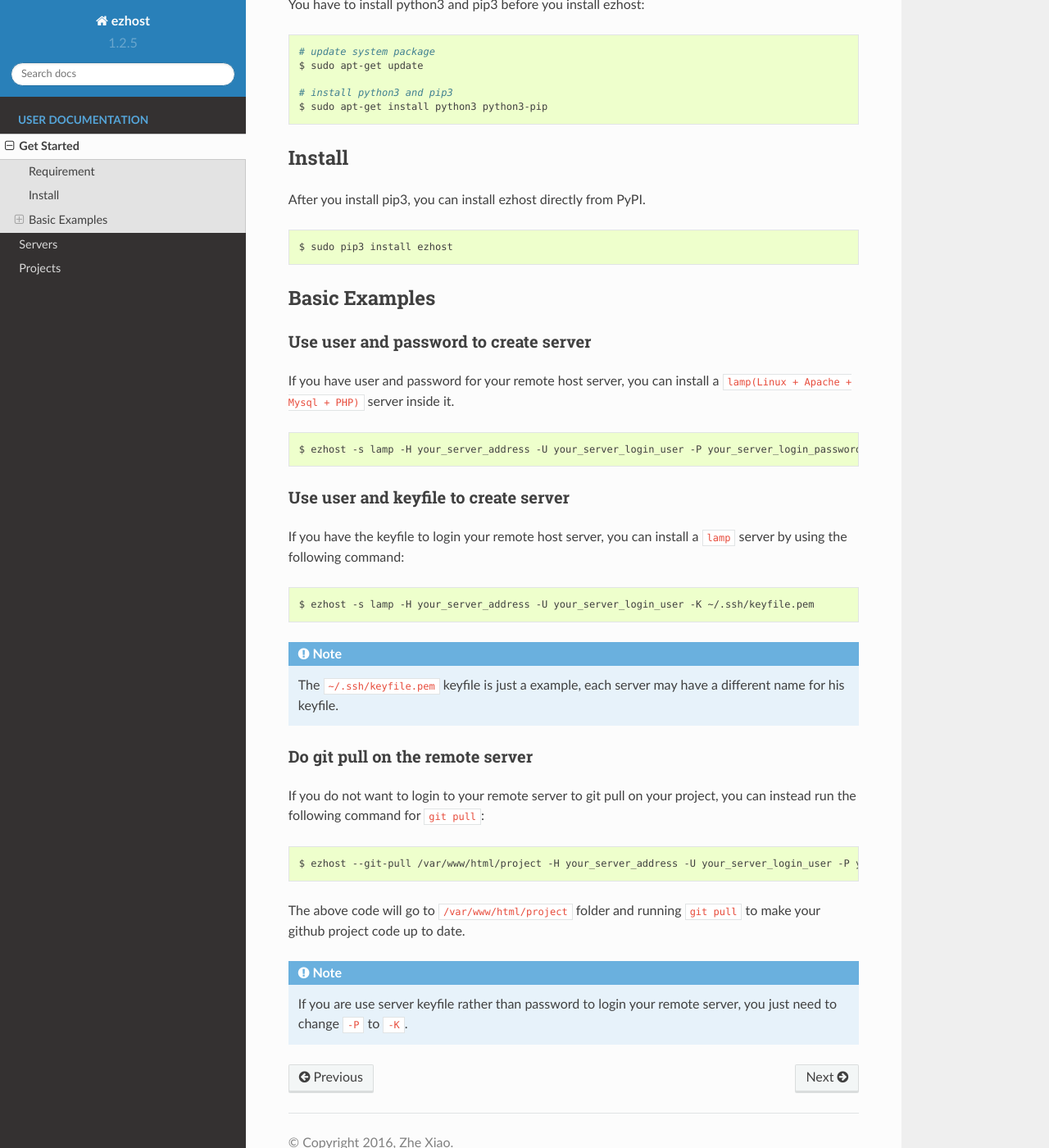
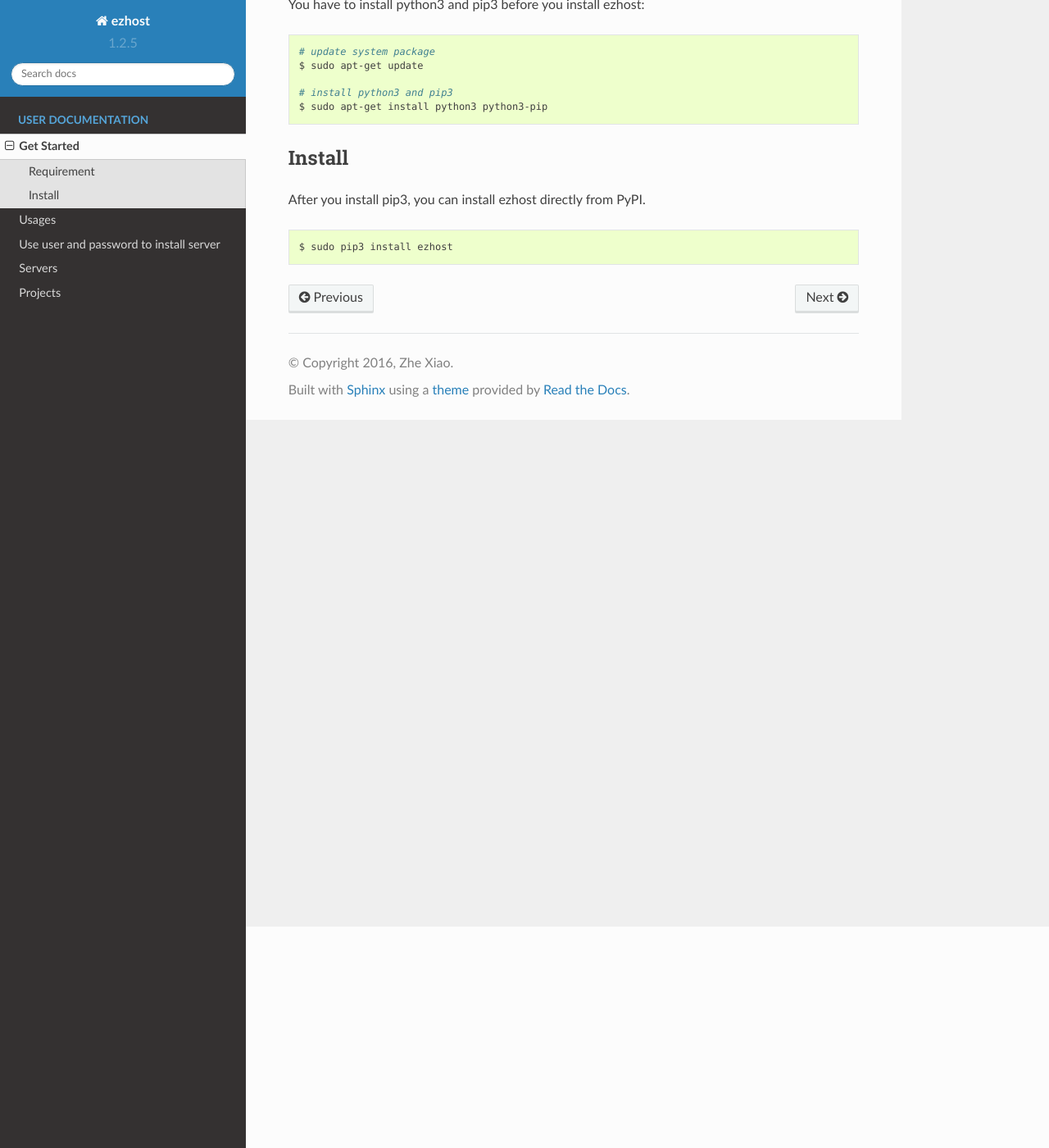
Before and after one commit to zhexiao/ezhost, a Sphinx documentation site: the page built from docs/getting_started.rst, in a window 1280 px wide and 1400 px high, scrolled down 270 px. Shown: the whole window at 82% size. Built offline with Sphinx 7.4.7 and the Read the Docs theme 2.0.0, drawn with Linux system fonts in a browser that asks for light colours.

Commit message:
change docs

```diff
--- a/docs/getting_started.rst
+++ b/docs/getting_started.rst
@@ -26,41 +26,3 @@
 .. code-block:: bash
 
    $ sudo pip3 install ezhost
-
-
-Basic Examples
----------------
-
-Use user and password to create server
-~~~~~~~~~~~~~~~~~~~~~~~~~~~~~~~~~~~~~~~~
-
-If you have user and password for your remote host server, you can install a ``lamp(Linux + Apache + Mysql + PHP)`` server inside it.
-
-.. code-block:: bash
-
-   $ ezhost -s lamp -H your_server_address -U your_server_login_user -P your_server_login_password
-
-
-Use user and keyfile to create server
-~~~~~~~~~~~~~~~~~~~~~~~~~~~~~~~~~~~~~~
-
-If you have the keyfile to login your remote host server, you can install a ``lamp`` server by using the following command:
-
-.. code-block:: bash
-
-   $ ezhost -s lamp -H your_server_address -U your_server_login_user -K ~/.ssh/keyfile.pem
-
-.. note:: The ``~/.ssh/keyfile.pem`` keyfile is just a example, each server may have a different name for his keyfile.
-
-Do git pull on the remote server
-~~~~~~~~~~~~~~~~~~~~~~~~~~~~~~~~~
-
-If you do not want to login to your remote server to git pull on your project, you can instead run the following command for ``git pull``:
-
-.. code-block:: bash
-
-   $ ezhost --git-pull /var/www/html/project -H your_server_address -U your_server_login_user -P your_server_login_password
-
-The above code will go to ``/var/www/html/project`` folder and running ``git pull`` to make your github project code up to date.
-
-.. note:: If you are use server keyfile rather than password to login your remote server, you just need to change ``-P`` to ``-K``.
--- a/docs/index.rst
+++ b/docs/index.rst
@@ -13,6 +13,7 @@
    :caption: User Documentation
 
    Get Started <getting_started>
+   Usage <usage>
    Servers <server_lists>
    Projects <project_lists>
 
```
Also changed, not shown: docs/usage.rst (added, +36 -0 lines).
